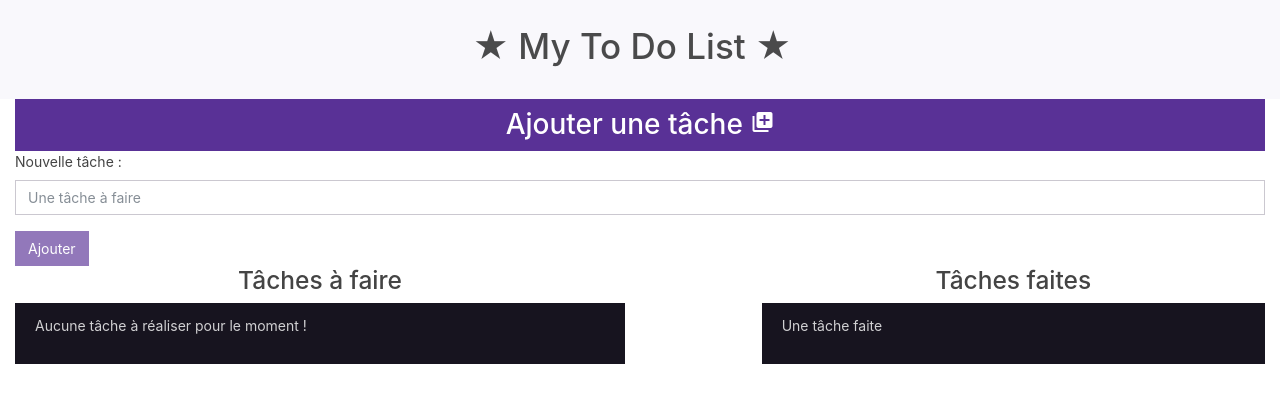
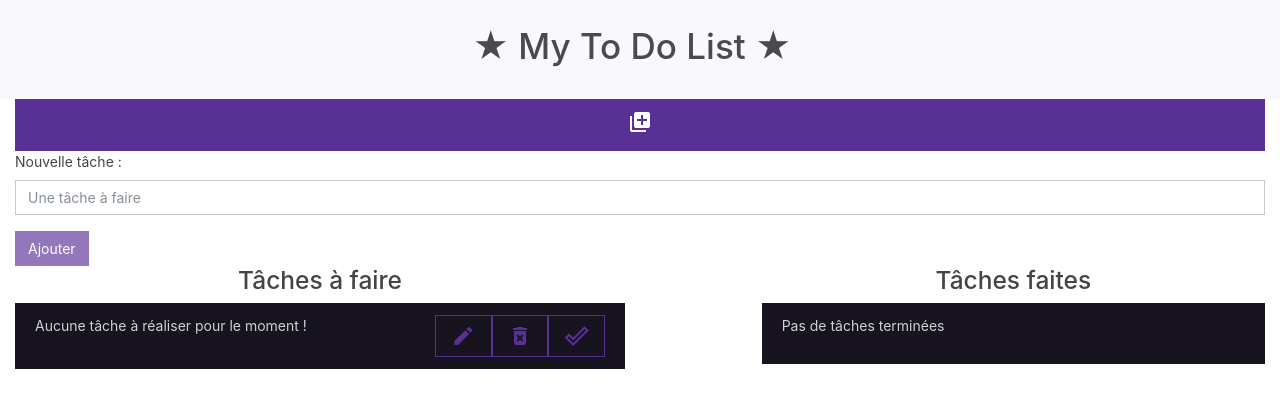
Before and after one commit to Sandra-I/to-do-list, an Angular app: page / in a window 1280 px wide. Shown: the top 408 px of the page. Built offline with nearby package versions, Linux system fonts and the light colour scheme.

Commit message:
Paramètrage des components + service créée

```diff
--- a/src/app/add-task/add-task.component.html
+++ b/src/app/add-task/add-task.component.html
@@ -2,7 +2,7 @@
   <div class="col-12">
     <button type="button" class="btn btn-primary btn-lg btn-block">
       <span class="h2">
-        {{navbar.title}}
+        {{title}}
         <i class="material-icons">
           library_add
         </i>
@@ -12,17 +12,17 @@
 </div>
 <div class="row">
   <div class="col-12">
-    <form (ngSubmit)="onAddTask(f)" #f="ngForm">
+    <form #f="ngForm">
+      <!-- <form (ngSubmit)="onAddTask(f)" #f="ngForm"></form> -->
       <fieldset>
         <div class="form-group">
           <label name="taskToAdd">
             Nouvelle tâche :
           </label>
-          <input type="text" class="form-control" id="taskToAdd" name="taskToAdd" aria-describedby="taskFieldHelp" placeholder="Une tâche à faire" required ngModel>
+          <input type="text" class="form-control" id="taskToAdd" name="taskToAdd" aria-describedby="taskFieldHelp" placeholder="Une tâche à faire" required [ngModel]="taskToAdd">
         </div>
       </fieldset>
       <button type="submit" class="btn btn-primary" [disabled]="f.invalid">Ajouter</button>
-      <!-- <button type="submit" class="btn btn-primary" (click)="onAddTask($event)">Ajouter</button> -->
     </form>
   </div>
 </div>
--- a/src/app/add-task/add-task.component.ts
+++ b/src/app/add-task/add-task.component.ts
@@ -7,27 +7,28 @@ import { NgForm } from '@angular/forms';
   styleUrls: ['./add-task.component.scss']
 })
 export class AddTaskComponent implements OnInit {
-  navbar = {
-    title: 'Ajouter une tâche'
-  };
+
+  title: 'Ajouter une tâche';
 
   @Input()
   taskToAdd: string;
 
-  @Output()
-  cli: EventEmitter<string> = new EventEmitter();
+  // A retravailler
+  // @Output()
+  // cli: EventEmitter<string> = new EventEmitter();
 
   constructor() { }
 
   ngOnInit(): void {
   }
 
-  public onAddTask(form: NgForm): string {
-    this.taskToAdd = form.value['taskToAdd'];
-    //this.cli.emit(this.taskToAdd);
-    this.cli.emit();
-    console.log(form.value['taskToAdd']);
-    return this.taskToAdd;
-  }
+  // A retravailler
+  // public onAddTask(form: NgForm): string {
+  //   this.taskToAdd = form.value['taskToAdd'];
+  //   //this.cli.emit(this.taskToAdd);
+  //   this.cli.emit();
+  //   console.log(form.value['taskToAdd']);
+  //   return this.taskToAdd;
+  // }
 
 }
--- a/src/app/done-tasks-list/done-tasks-list.component.html
+++ b/src/app/done-tasks-list/done-tasks-list.component.html
@@ -6,7 +6,11 @@
 <div class="row">
   <div class="col-sm-12">
     <ul class="list-group list-group-flush">
-      <tdl-task-done class="list-group-item"></tdl-task-done>
+      <!-- intégrer ngFor sur liste des tâches -->
+      <tdl-task-done
+      class="list-group-item"
+      [name]="taskName"
+      ></tdl-task-done>
     </ul>
   </div>
 </div>
--- a/src/app/done-tasks-list/done-tasks-list.component.ts
+++ b/src/app/done-tasks-list/done-tasks-list.component.ts
@@ -8,9 +8,13 @@ import { Component, OnInit } from '@angular/core';
 export class DoneTasksListComponent implements OnInit {
 
   title = 'Tâches faites';
+
+  taskName: string;
+
   constructor() { }
 
   ngOnInit(): void {
+    this.taskName = "Pas de tâches terminées";
   }
 
 }
--- a/src/app/task-done/task-done.component.html
+++ b/src/app/task-done/task-done.component.html
@@ -1 +1 @@
-<p>Une tâche faite</p>
+<p>{{name}}</p>
--- a/src/app/task-done/task-done.component.ts
+++ b/src/app/task-done/task-done.component.ts
@@ -1,4 +1,4 @@
-import { Component, OnInit } from '@angular/core';
+import { Component, OnInit, Input } from '@angular/core';
 
 @Component({
   selector: 'tdl-task-done',
@@ -7,6 +7,8 @@ import { Component, OnInit } from '@angular/core';
 })
 export class TaskDoneComponent implements OnInit {
 
+  @Input() name: string;
+
   constructor() { }
 
   ngOnInit(): void {
--- a/src/app/task-to-do/task-to-do.component.html
+++ b/src/app/task-to-do/task-to-do.component.html
@@ -1,16 +1,18 @@
-<p>{{taskToDo}}</p>
+<div class="row">
+  <div class="col-sm-8">
+    <p>{{name}}</p>
+  </div>
 
-<!-- <div *ngFor="let obj of tasks
-  ToDo" class="row">
-  <p class="col-sm-6 col-12">{{obj.name}}</p>
-  <button type="button" class="btn btn-outline-primary btn-lg col-sm-2 col-4"><i class="material-icons d-flex justify-content-center">
+  <!-- Penser à gèrer l'affichage de ce bloc si tâche ajoutée -->
+  <div class="col-sm-4">
+    <button type="button" class="btn btn-outline-primary btn-lg col-sm-4"><i class="material-icons d-flex justify-content-center">
       edit
     </i></button>
-  <button type="button" class="btn btn-outline-primary btn-lg col-sm-2 col-4"><i class="material-icons d-flex justify-content-center">
+    <button type="button" class="btn btn-outline-primary btn-lg col-sm-4"><i class="material-icons d-flex justify-content-center">
       delete_forever
     </i></button>
-  <button type="button" class="btn btn-outline-primary btn-lg col-sm-2 col-4"><i class="material-icons d-flex justify-content-center">
+    <button type="button" class="btn btn-outline-primary btn-lg col-sm-4"><i class="material-icons d-flex justify-content-center">
       done_outline
     </i></button>
-
-</div> -->
+  </div>
+</div>
--- a/src/app/task-to-do/task-to-do.component.ts
+++ b/src/app/task-to-do/task-to-do.component.ts
@@ -7,21 +7,17 @@ import { Component, OnInit, Input, Output, EventEmitter } from '@angular/core';
 })
 export class TaskToDoComponent implements OnInit {
 
-  @Input()
-  taskToDo: string;
-
-  tasksToDo: string[];
-
-  public addTask(name: string): string {
-    this.taskToDo = name;
-    console.log("Task to do" + this.taskToDo);
-    return this.taskToDo;
-  }
+  @Input() name: string;
 
   constructor() { }
 
   ngOnInit(): void {
-    this.taskToDo = "Aucune tâche à réaliser pour le moment !"
   }
 
+  // public addTask(name: string): string {
+  //   this.name = name;
+  //   console.log("Task to do" + this.name);
+  //   return this.name;
+  // }
+
 }
--- a/src/app/to-do-tasks-list/to-do-tasks-list.component.html
+++ b/src/app/to-do-tasks-list/to-do-tasks-list.component.html
@@ -7,7 +7,10 @@
 <div class="row">
   <div class="col-sm-12">
     <ul class="list-group list-group-flush">
-      <tdl-task-to-do class="list-group-item"></tdl-task-to-do>
+      <!-- intégrer ngFor sur liste des tâches -->
+      <tdl-task-to-do
+       class="list-group-item"
+       [name]="taskName"></tdl-task-to-do>
     </ul>
   </div>
 </div>
--- a/src/app/to-do-tasks-list/to-do-tasks-list.component.ts
+++ b/src/app/to-do-tasks-list/to-do-tasks-list.component.ts
@@ -8,9 +8,13 @@ import { Component, OnInit } from '@angular/core';
 export class ToDoTasksListComponent implements OnInit {
 
   title = 'Tâches à faire';
+
+  taskName: string;
+
   constructor() { }
 
   ngOnInit(): void {
+    this.taskName = "Aucune tâche à réaliser pour le moment !";
   }
 
 }
```
Also changed, not shown: src/app/service/task.service.ts (added, +42 -0 lines), 1 other file (tests, documents, lock files or other folders). Lines whose indentation alone changed are shown as unchanged.
